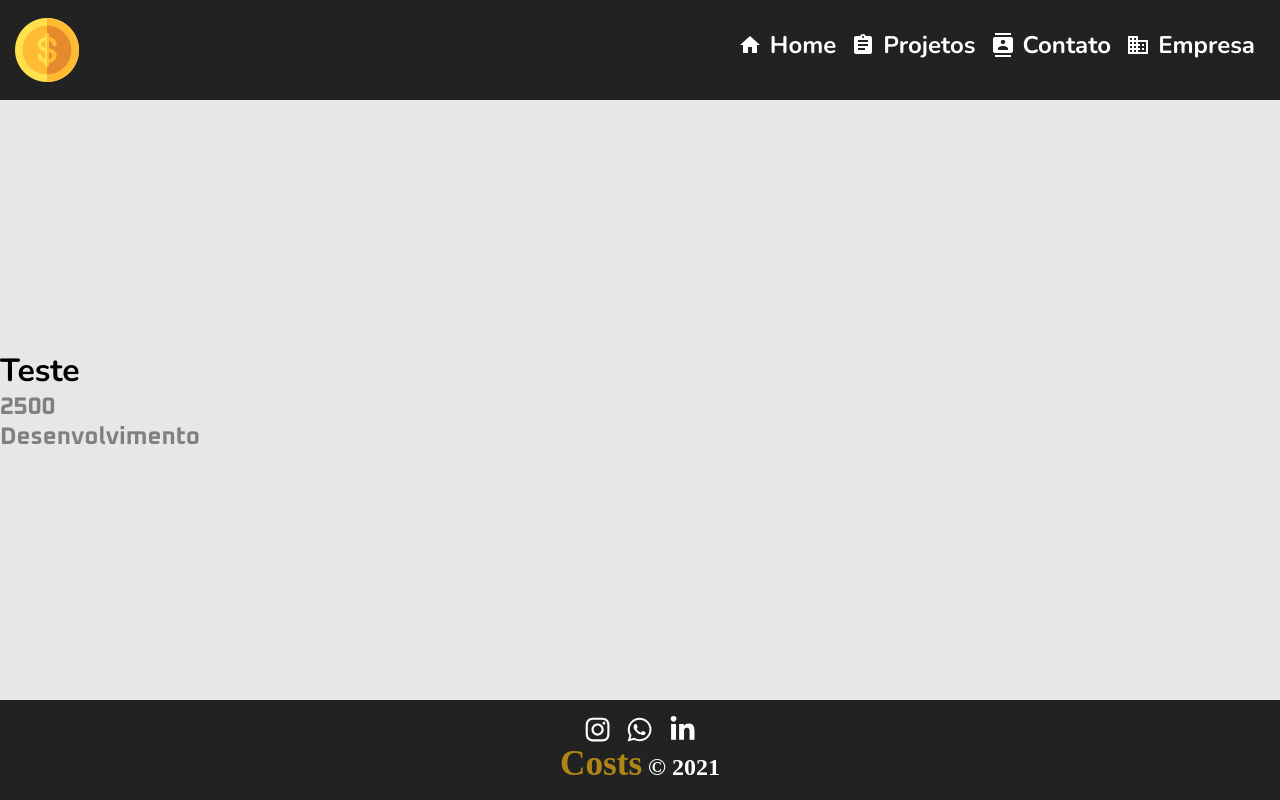
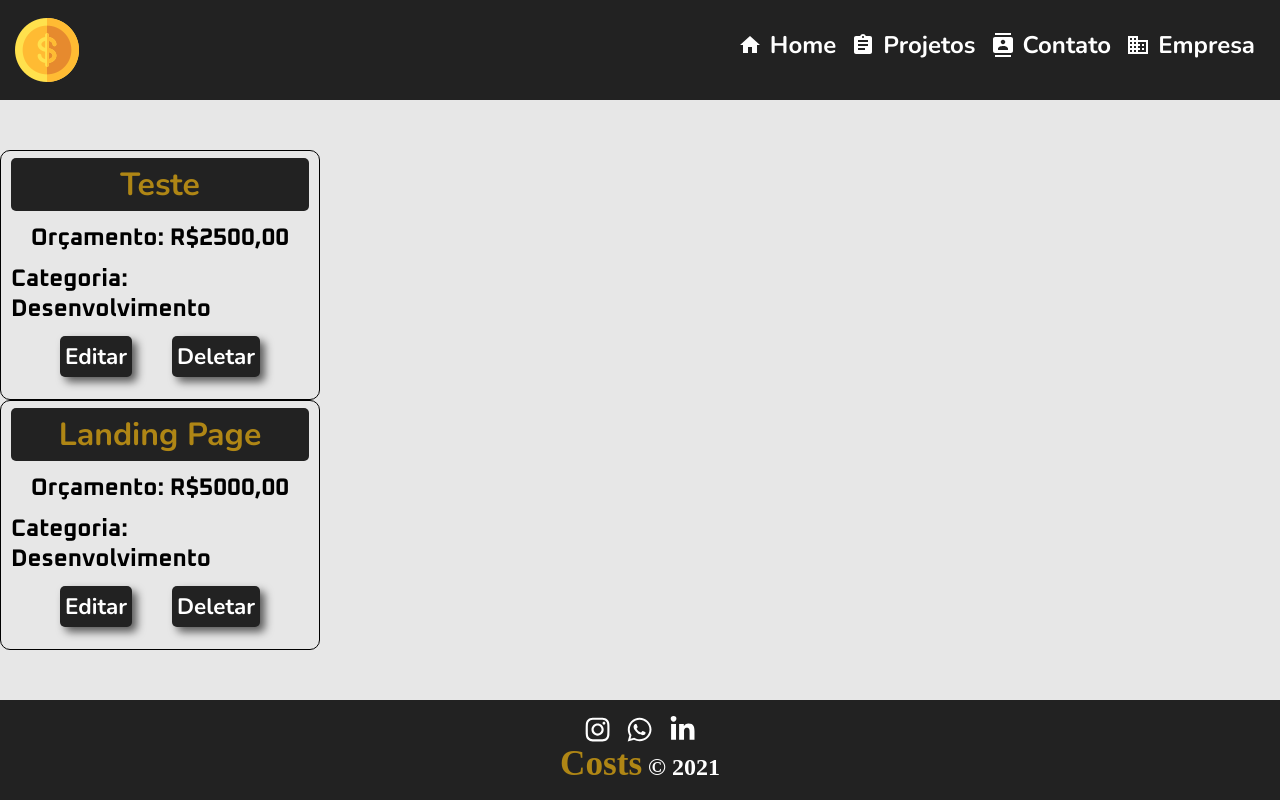
Before and after one commit to Kauadasilvalourenco/projeto_costs, a React (Vite) app: page /projetos in a window 1280 px wide. Built offline with nearby package versions, Linux system fonts and the light colour scheme; data requests are answered from the project's data file; a web font is replaced by a local one.

Commit message:
style: Criado estilo do componente Card.jsx

```diff
--- a/db.json
+++ b/db.json
@@ -23,6 +23,12 @@
       "orcamento_projeto": 2500,
       "categoria_projeto": "Desenvolvimento",
       "id": "fZMjOtIZyhw"
+    },
+    {
+      "nome_projeto": "Landing Page",
+      "orcamento_projeto": 5000,
+      "categoria_projeto": "Desenvolvimento",
+      "id": "yT6qMXYqUz0"
     }
   ],
   "$schema": "./node_modules/json-server/schema.json"
--- a/src/components/_card/Card.jsx
+++ b/src/components/_card/Card.jsx
@@ -1,23 +1,43 @@
+import Button from "../_button/Button";
 import Typography from "../_typography/Typography";
+// import components;
+
+import styleCard from "./Card.module.css";
+// import css;
 
 function Card({project}) {
     return(
-        <div>
+        <div className={styleCard.Card}>
+
             <Typography
                 tag={"h2"}
+                style={styleCard.titulo}
             >
                 {project.nome_projeto}
             </Typography>
+
             <Typography
                 tag={"p"}
+                style={styleCard.orcamento}
             >
-                {project.orcamento_projeto}
+                Orçamento: R${project.orcamento_projeto},00
             </Typography>
+
             <Typography
                 tag={"p"}
+                style={styleCard.categoria}
             >
-                {project.categoria_projeto}
+                Categoria: {project.categoria_projeto}
             </Typography>
+
+            <div className={styleCard.conteiner_button}>
+                <Button>
+                    Editar
+                </Button>
+                <Button>
+                    Deletar
+                </Button>
+            </div>
         </div>
     )
 }
--- a/src/components/_card/Card.module.css
+++ b/src/components/_card/Card.module.css
@@ -0,0 +1,33 @@
+.Card {
+    display: flex;
+    justify-content: space-evenly;
+    align-items: center;
+    flex-direction: column;
+
+    max-width: 320px;
+    min-height: 250px;
+    max-height: 350px;
+    border: 1px solid black;
+    border-radius: 10px;
+    padding: 10px;
+}
+
+.titulo {
+    width: 100%;
+    background-color: var(--cor_fundo);
+    text-align: center;
+    color: var(--cor_destaque);
+    margin-top: -15px;
+    border-radius: 5px;
+    padding: 5px;
+}
+
+.orcamento,
+.categoria {
+    color: #000000;
+}
+
+.conteiner_button {
+    display: flex;
+    gap: 40px;
+}
```
